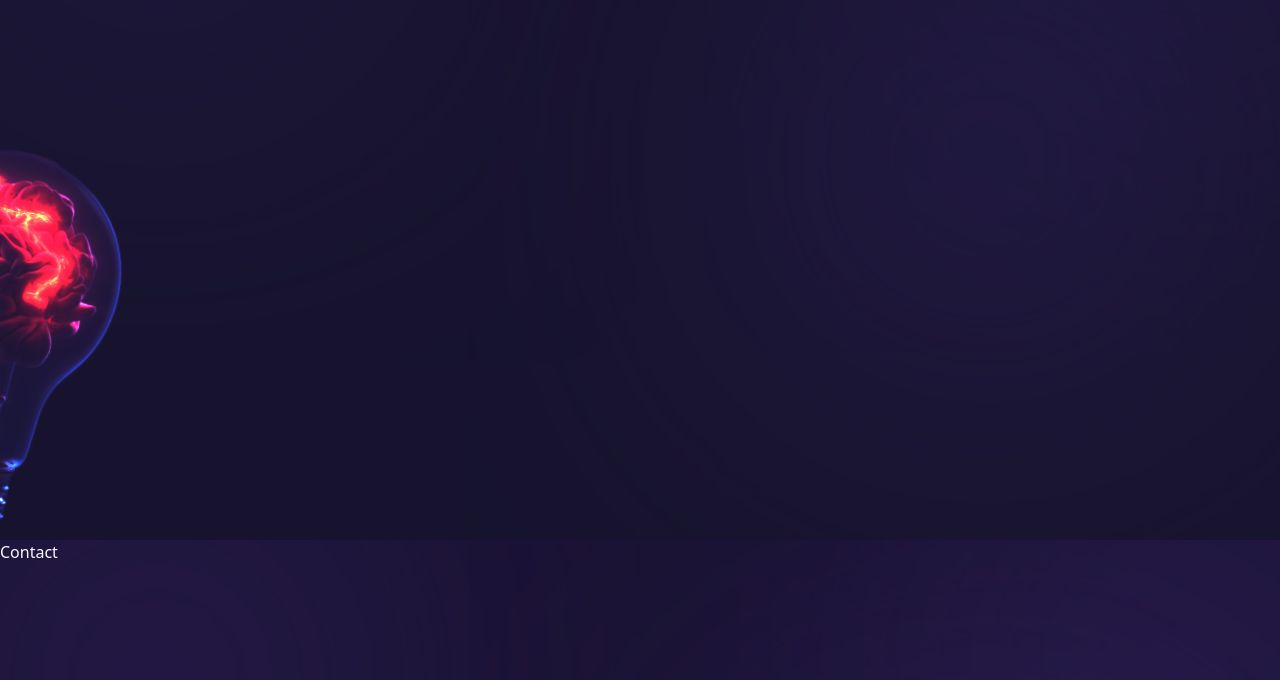
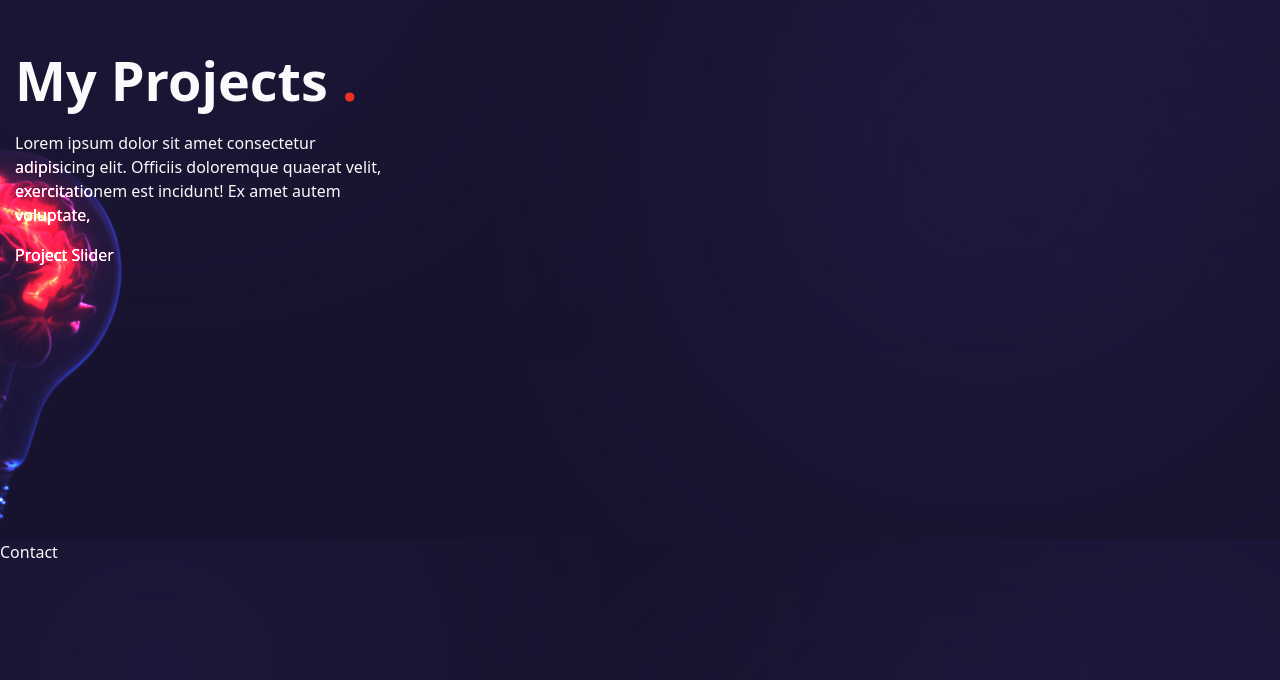
Before and after one commit to anton-lokianov/portfolio, a React (Vite) app: page / in a window 1280 px wide. Shown: the part 1860-2540 px from the top of the page. Built offline with nearby package versions, Linux system fonts and the light colour scheme.

Commit message:
adding a little to the project section

```diff
--- a/src/components/Contact.jsx
+++ b/src/components/Contact.jsx
@@ -1,5 +1,5 @@
 const Contact = () => {
-  return <h1>Contact</h1>;
+  return <div className="h-full bg-primary/30">Contact</div>;
 };
 
 export default Contact;
--- a/src/components/Home.jsx
+++ b/src/components/Home.jsx
@@ -30,7 +30,7 @@ const Home = () => {
             engineering. My passion lies in weaving together cutting-edge
             technologies,
           </motion.p>
-          <div className="flex justify-center xl:hidden relative">
+          <div className="flex justify-center xl:hidden relative z-30">
             <ProjectBtn />
           </div>
           <motion.div
@@ -44,8 +44,10 @@ const Home = () => {
         </div>
       </div>
       <div className="w-[1200px] h-full absolute right-0 bottom-0">
-        <div className="bg-none xl:bg-explosion xl:bg-cover xl:bg-right xl:bg-no-repeat w-full h-full absolute mix-blend-color-dodge translate-z-0"></div>
+        <div className="bg-none xl:bg-explosion xl:bg-cover xl:bg-right xl:bg-no-repeat w-full h-full absolute mix-blend-color-dodge translate-z-0">
+        </div>
         {/* <ParticlesContainer /> */}
+
         <motion.div
           variants={fadeIn("up", 0.5)}
           initial="hidden"
@@ -53,7 +55,7 @@ const Home = () => {
           exit="hidden"
           transition={{ duration: 0.1, ease: "easeInOut" }}
           className="w-full h-full max-w-[737px] max-h-[678px] absolute -bottom-0 lg:right-[8%]">
-          {/* <Avatar /> */}
+          <Avatar />
         </motion.div>
       </div>
     </div>
--- a/src/components/Projects.jsx
+++ b/src/components/Projects.jsx
@@ -1,11 +1,26 @@
 import Circles from "./Circles";
 import Bulb from "./Bulb";
+import ProjectSlider from "./ProjectSlider"
+import { motion } from "framer-motion";
+import { fadeIn } from './../utils/variants';
 
 const Projects = () => {
   return (
     <div className="h-full bg-primary/30 py-36 flex items-center">
       {/* <Circles /> */}
-      <div className="container mx-auto"></div>
+      <div className="container mx-auto">
+        <div className="flex flex-col xl:flex-rwo gap-x-8">
+          <div className="text-center flex xl:w-[30vw] flex-col lg:text-left mb-4 xl:mb-0">
+            <motion.h2 variants={fadeIn("up", 0.2)} initial="hidden" animate="show" exit="hidden" className="h2 xl:mt-8">
+              My Projects <span className="text-accent">.</span>
+            </motion.h2>
+            <motion.p variants={fadeIn("up", 0.4)} initial="hidden" animate="show" exit="hidden" className="mb-4 max-w-[400px] mx-auto lg:mx-0">Lorem ipsum dolor sit amet consectetur adipisicing elit. Officiis doloremque quaerat velit, exercitationem est incidunt! Ex amet autem voluptate,</motion.p>
+          </div>
+          <motion.div variants={fadeIn("down", 0.6)} initial="hidden" animate="show" exit="hidden">
+          <ProjectSlider />
+          </motion.div>
+        </div>
+      </div>
       <Bulb />
     </div>
   );
--- a/src/components/Socials.jsx
+++ b/src/components/Socials.jsx
@@ -5,13 +5,13 @@ const Socials = () => {
     <div className="flex items-center gap-x-5 text-xl">
       <a
         href="https://www.linkedin.com/in/anton-lokianov/"
-        target="_blank noopener noreferrer"
+        target="_blank "
         className="hover:text-accent transition-all duration-300">
         <FaLinkedin />
       </a>
       <a
         href="https://github.com/anton-lokianov"
-        target="_blank noopener noreferrer"
+        target="_blank "
         className="hover:text-accent transition-all duration-300">
         <FaGithub />
       </a>
```
Also changed, not shown: src/components/ProjectSlider.jsx (renamed from src/components/ProjectSilder.jsx, +8 -8 lines).
